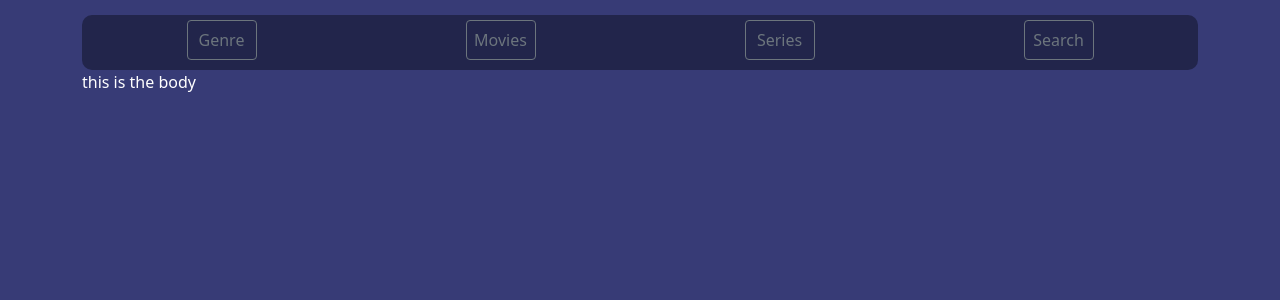
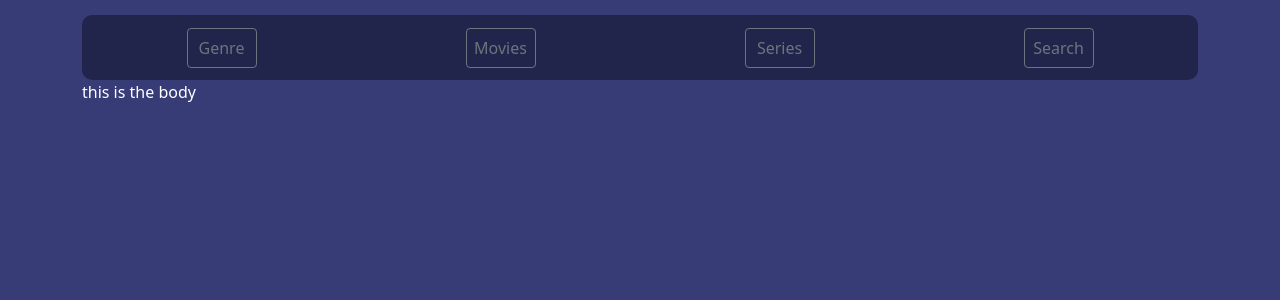
Before and after one commit to amacazzaga/moviestmbd, a React (Create React App) app: page / in a window 1280 px wide. Shown: the top 300 px of the page. Built offline with nearby package versions, Linux system fonts and the light colour scheme.

Commit message:
css on header

```diff
--- a/src/Css.css
+++ b/src/Css.css
@@ -1,10 +1,11 @@
 /*header*/
 header {
-    border-radius: 10px;
+ border-radius: 10px;
   margin-top: 15px;
-  height: 55px;
+  height: 65px;
   display: flex;
   color: white;
+  align-items: center;
   justify-content: space-around;
   background-color: #22254b;
 }
@@ -15,7 +16,7 @@ header {
     height: 40px;
 }
 .btn-outline-secondary:hover{
-    transform: scale(1.1);
+    transform: scale(1.3);
 
 }
 /*body*/
```
